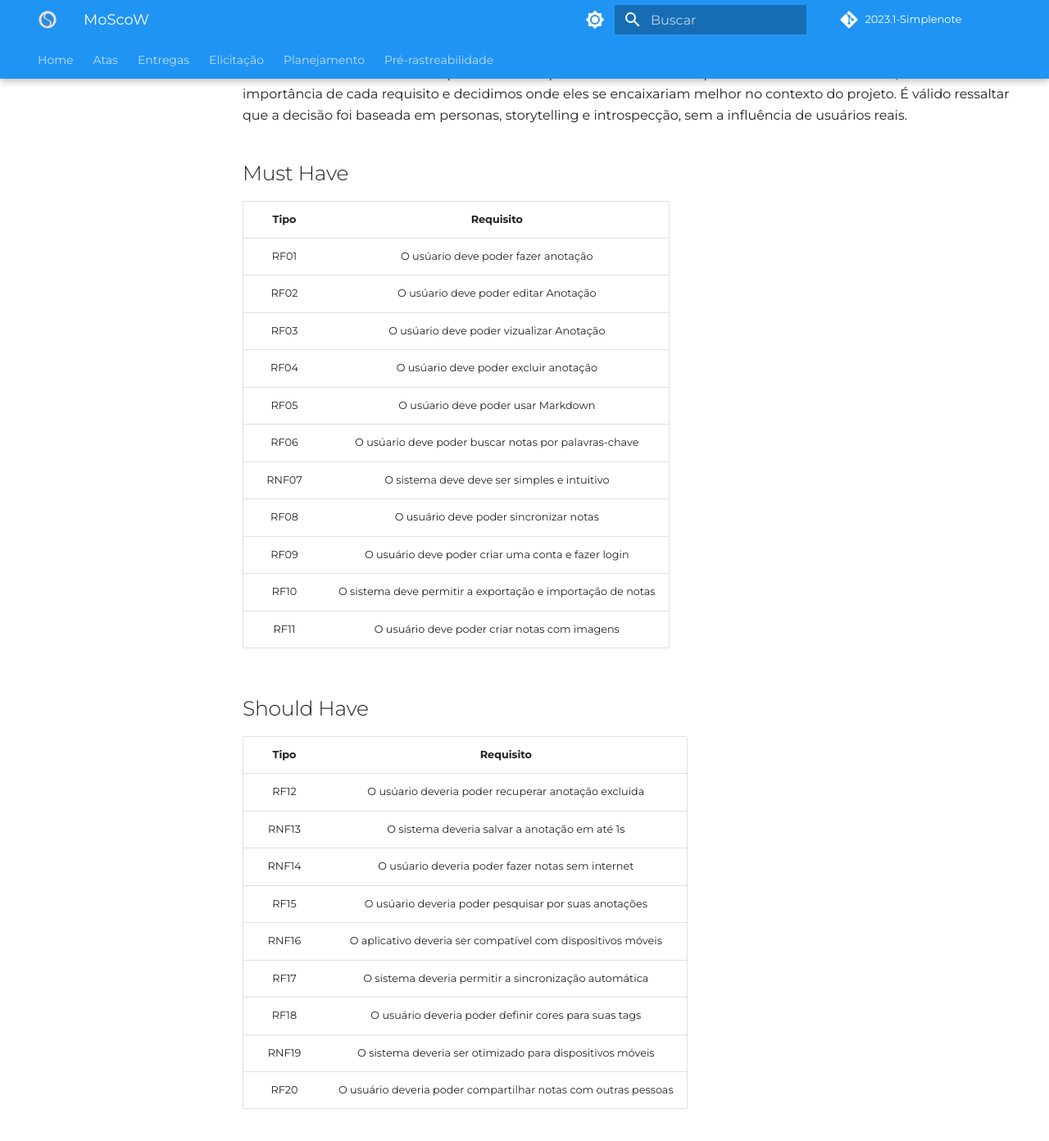
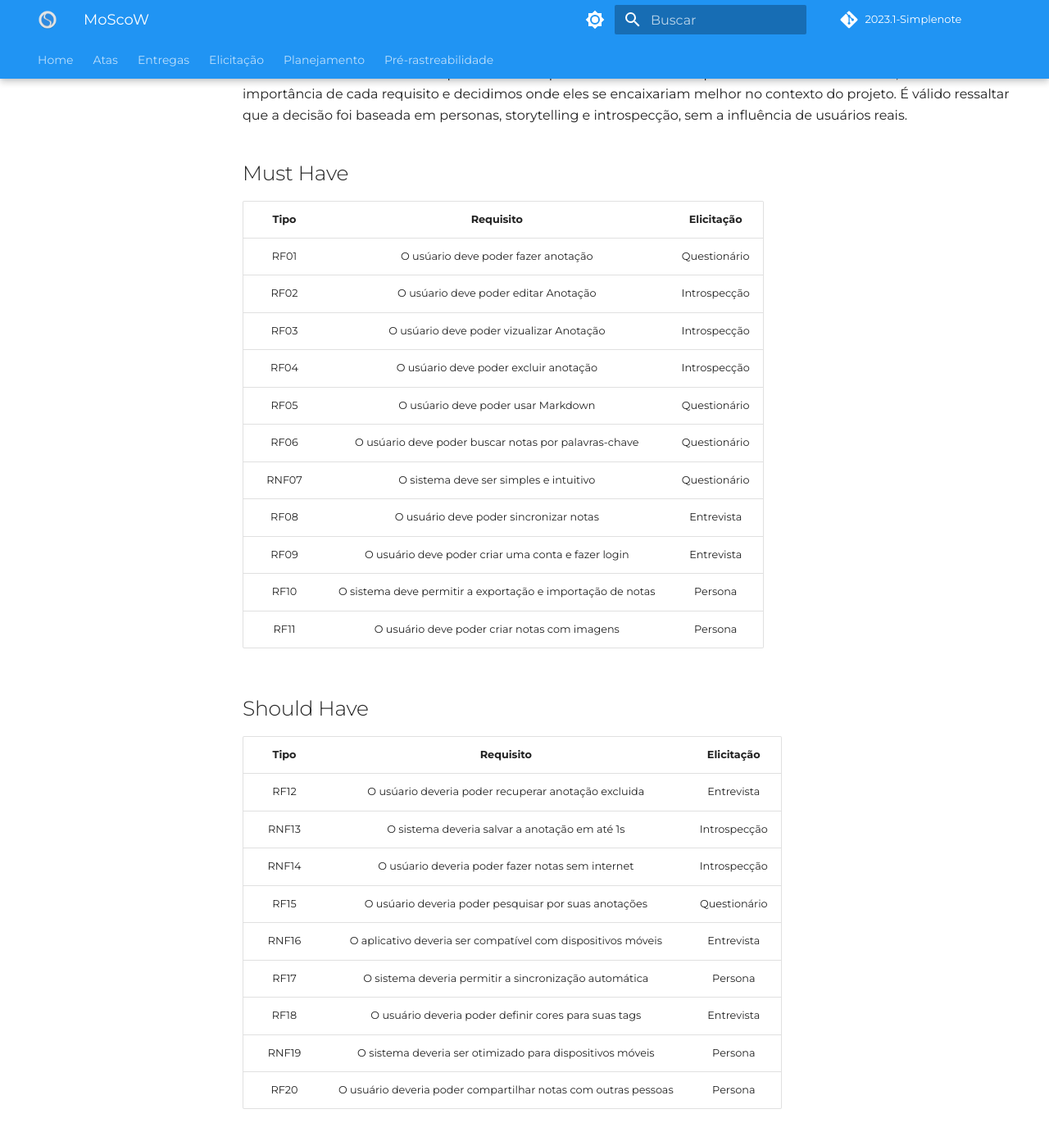
Before and after one commit to Requisitos-de-Software/2023.1-Simplenote, an MkDocs documentation site: the page built from docs/elicitacao/Priorização/MoScoW.md, in a window 1280 px wide and 1400 px high, scrolled down 488 px. Shown: the top 1392 px of the window at 82% size. Built offline with MkDocs 1.6.1 and Material for MkDocs 9.7.7, drawn with Linux system fonts in a browser that asks for light colours; some web fonts are replaced; comment, search, counter and statistics services are not loaded; some of the changed text lies outside the part shown.

Commit message:
Update MoScoW.md

```diff
--- a/docs/elicitacao/Priorização/MoScoW.md
+++ b/docs/elicitacao/Priorização/MoScoW.md
@@ -20,58 +20,58 @@ A equipe encarregada da atividade se reuniu tanto presencialmente quanto remotam
 
 ## Must Have
 
-| Tipo  |                         Requisito                          |
-| :---: | :--------------------------------------------------------: |
-| RF01  |            O usúario deve poder fazer anotação             |
-| RF02  |            O usúario deve poder editar Anotação            |
-| RF03  |          O usúario deve poder vizualizar Anotação          |
-| RF04  |           O usúario deve poder excluir anotação            |
-| RF05  |             O usúario deve poder usar Markdown             |
-| RF06  |    O usúario deve poder buscar notas por palavras-chave    |
-| RNF07 |        O sistema deve deve ser simples e intuitivo         |
-| RF08  |           O usuário deve poder sincronizar notas           |
-| RF09  |     O usuário deve poder criar uma conta e fazer login     |
-| RF10  | O sistema deve permitir a exportação e importação de notas |
-| RF11  |        O usuário deve poder criar notas com imagens        |
+| Tipo  |                         Requisito                          | Elicitação|
+| :---: | :--------------------------------------------------------: |:---:|
+| RF01  |            O usúario deve poder fazer anotação             | Questionário |
+| RF02  |            O usúario deve poder editar Anotação            |Introspecção  |
+| RF03  |          O usúario deve poder vizualizar Anotação          |Introspecção  |
+| RF04  |           O usúario deve poder excluir anotação            |Introspecção  |
+| RF05  |             O usúario deve poder usar Markdown             | Questionário |
+| RF06  |    O usúario deve poder buscar notas por palavras-chave    | Questionário |
+| RNF07 |        O sistema deve ser simples e intuitivo              | Questionário |
+| RF08  |           O usuário deve poder sincronizar notas           | Entrevista   |
+| RF09  |     O usuário deve poder criar uma conta e fazer login     | Entrevista   |
+| RF10  | O sistema deve permitir a exportação e importação de notas | Persona      |
+| RF11  |        O usuário deve poder criar notas com imagens        | Persona      |
 
 
 
 ## Should Have
 
-| Tipo  |                           Requisito                           |
-| :---: | :-----------------------------------------------------------: |
-| RF12  |      O usúario deveria poder recuperar anotação excluida      |
-| RNF13 |         O sistema deveria salvar a anotação em até 1s         |
-| RNF14 |       O usúario deveria poder fazer notas sem internet        |
-| RF15  |     O usúario deveria poder pesquisar por suas anotações      |
-| RNF16 |  O aplicativo deveria ser compatível com dispositivos móveis  |
-| RF17  |     O sistema deveria permitir a sincronização automática     |
-| RF18  |     O usuário deveria poder definir cores para suas tags      |
-| RNF19 |   O sistema deveria ser otimizado para dispositivos móveis    |
-| RF20  | O usuário deveria poder compartilhar notas com outras pessoas |
+| Tipo  |                           Requisito                           | Elicitação|
+| :---: | :-----------------------------------------------------------: | :---:|
+| RF12  |      O usúario deveria poder recuperar anotação excluida      | Entrevista   |
+| RNF13 |         O sistema deveria salvar a anotação em até 1s         |Introspecção  |
+| RNF14 |       O usúario deveria poder fazer notas sem internet        |Introspecção  |
+| RF15  |     O usúario deveria poder pesquisar por suas anotações      | Questionário |
+| RNF16 |  O aplicativo deveria ser compatível com dispositivos móveis  | Entrevista   |
+| RF17  |     O sistema deveria permitir a sincronização automática     | Persona      |
+| RF18  |     O usuário deveria poder definir cores para suas tags      | Entrevista   |
+| RNF19 |   O sistema deveria ser otimizado para dispositivos móveis    | Persona      |
+| RF20  | O usuário deveria poder compartilhar notas com outras pessoas | Persona      |
 
 
 
 ## Could Have
 
-| Tipo  |                         Requisito                          |
-| :---: | :--------------------------------------------------------: |
-| RF21  |      O usuario poderia ver informações sobre sua nota      |
-| RF22  |    O usuario poderia definir templates para suas notas     |
-| RF23  |       O usuario poderia separar suas notas em pastas       |
-| RF24  |  O usuario poderia importar ou exportar modelos de layout  |
-| RNF25 | O aplicativo poderia ter integração com outros aplicativos |
-| RF26  |   O usuário poderia definir um lembrete para suas notas    |
-| RNF27 |   O sistema poderia fornecer estatísticas sobre as notas   |
-| RNF28 | O sistema poderia oferecer sugestões de notas relacionadas |
+| Tipo  |                         Requisito                          | Elicitação|
+| :---: | :--------------------------------------------------------: | :---:|
+| RF21  |      O usuario poderia ver informações sobre sua nota      |      --      |
+| RF22  |    O usuario poderia definir templates para suas notas     |Introspecção  |
+| RF23  |       O usuario poderia separar suas notas em pastas       |Introspecção  |
+| RF24  |  O usuario poderia importar ou exportar modelos de layout  |       --     |
+| RNF25 | O aplicativo poderia ter integração com outros aplicativos | Entrevista   |
+| RF26  |   O usuário poderia definir um lembrete para suas notas    |           -- |
+| RNF27 |   O sistema poderia fornecer estatísticas sobre as notas   |           -- |
+| RNF28 | O sistema poderia oferecer sugestões de notas relacionadas |           -- |
 
 
 ## Won't Have
 
-| Tipo  |                                     Requisito                                     |
-| :---: | :-------------------------------------------------------------------------------: |
-| RF29  |            O usuario não terá como criar espaços de anotação em equipe            |
-| RF30  | O usuario não terá como mudar cor, fonte e tamanho da letra sem utilizar markdown |
+| Tipo  |                                     Requisito                                     |Elicitação|
+| :---: | :-------------------------------------------------------------------------------: |:---:|
+| RF29  |            O usuario não terá como criar espaços de anotação em equipe            |           -- |
+| RF30  | O usuario não terá como mudar cor, fonte e tamanho da letra sem utilizar markdown |           -- |
 
 
 # Legenda
```
